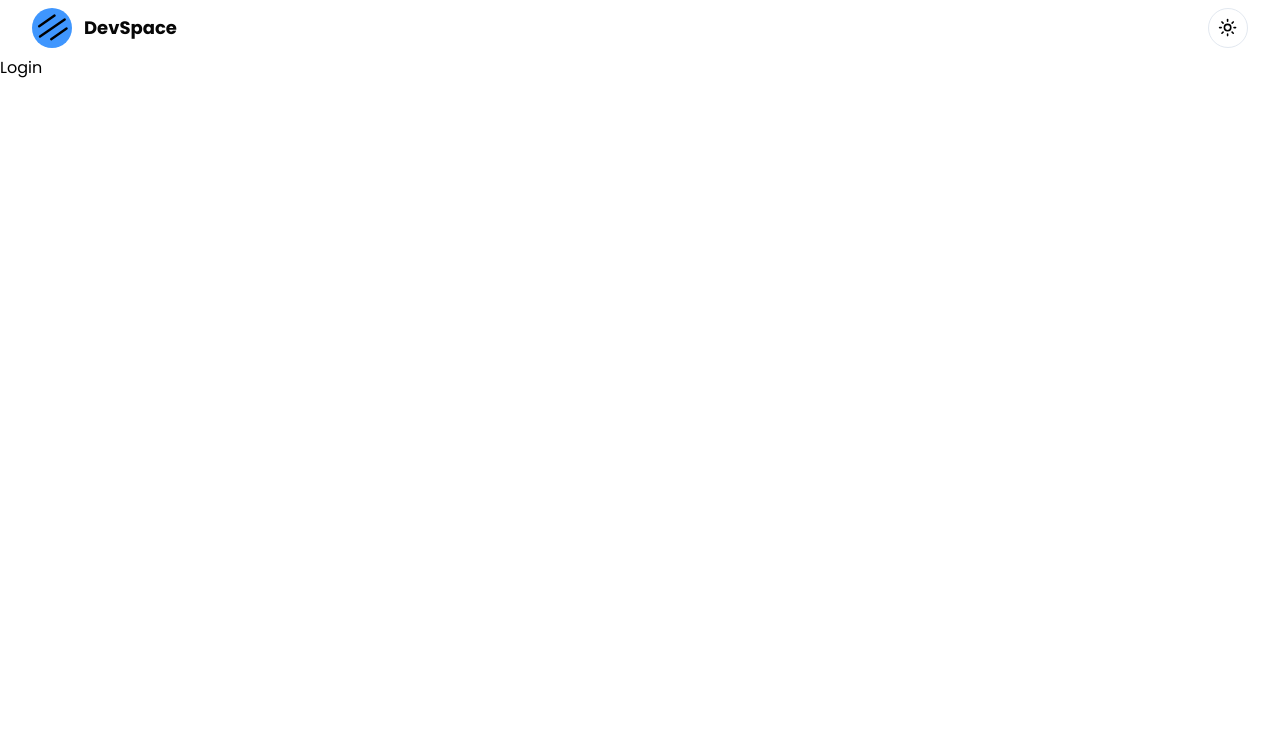
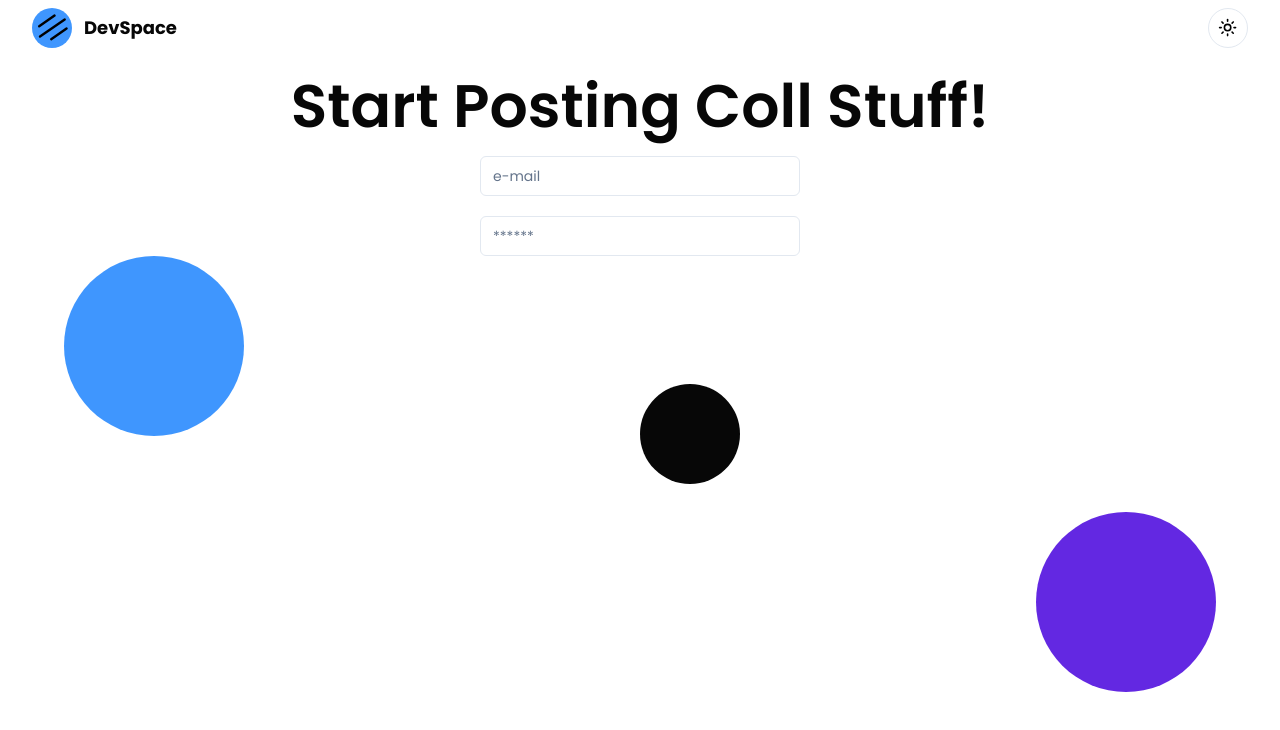
Before and after one commit to lucas-dash/DevSpace, a Next.js app: page /login in a window 1280 px wide. Shown: the top 730 px of the page. Built offline with nearby package versions, Linux system fonts and the light colour scheme.

Commit message:
login page

```diff
--- /dev/null
+++ b/src/app/(main)/home/page.tsx
@@ -0,0 +1,3 @@
+export default function Main() {
+  return <div>main page</div>;
+}
--- /dev/null
+++ b/src/app/(main)/layout.tsx
@@ -0,0 +1,7 @@
+export default function MainLayout({
+  children,
+}: {
+  children: React.ReactNode;
+}) {
+  return <>{children}</>;
+}
--- a/src/app/layout.tsx
+++ b/src/app/layout.tsx
@@ -2,7 +2,6 @@ import type { Metadata } from 'next';
 import { Inter, Poppins } from 'next/font/google';
 import './globals.css';
 import { ThemeProvider } from '@/components/theme-provider';
-import HomeNav from '@/components/HomeNav';
 
 const inter = Inter({ subsets: ['latin'] });
 const poppins = Poppins({
@@ -30,7 +29,6 @@ export default function RootLayout({
           enableSystem
           disableTransitionOnChange
         >
-          <HomeNav />
           {children}
         </ThemeProvider>
       </body>
--- a/src/app/login/page.tsx
+++ b/src/app/login/page.tsx
@@ -1,3 +1,19 @@
+import HomeNav from '@/components/HomeNav';
+import LoginForm from '@/components/login-form';
+
 export default function Login() {
-  return <div>Login</div>;
+  return (
+    <div className="relative">
+      <HomeNav />
+      <h1 className="text-4xl sm:text-5xl md:text-6xl text-secondary dark:text-secondary-dark font-semibold text-center p-5">
+        Start Posting Coll Stuff!
+      </h1>
+
+      <LoginForm />
+
+      <div className="rounded-full bg-foreground dark:bg-foreground-dark absolute h-[180px] w-[180px] left-[5%] top-[100%]"></div>
+      <div className="rounded-full bg-accent dark:bg-accent-dark absolute h-[180px] w-[180px] right-[5%] top-[200%]"></div>
+      <div className="rounded-full bg-secondary dark:bg-secondary-dark absolute h-[100px] w-[100px] left-[50%] top-[150%]"></div>
+    </div>
+  );
 }
--- a/src/app/page.tsx
+++ b/src/app/page.tsx
@@ -1,8 +1,11 @@
+import HomeNav from '@/components/HomeNav';
 import { Button } from '@/components/ui/button';
 import Link from 'next/link';
 
 export default function Home() {
   return (
+    <>
+      <HomeNav />
       <main className="flex flex-col min-h-[calc(100vh-56px)] items-center justify-start">
         <section className="mt-9">
           <h1 className="text-4xl sm:text-5xl md:text-6xl text-secondary dark:text-secondary-dark font-bold text-center p-5">
@@ -17,9 +20,9 @@ export default function Home() {
           </div>
         </section>
 
-      <section className="grid grid-cols-[1fr,1fr] md:grid-cols-[1fr_200px] gap-1 md:gap-5 h-full sm:w-4/5 mx-auto mt-16">
+        <section className="grid grid-cols-[1fr,1fr] md:grid-cols-[1fr_200px] gap-1 md:gap-5 h-full w-full sm:w-4/5 mx-auto mt-16">
           <section className="grid  md:grid-cols-4 gap-1 md:gap-5">
-          <div className="bg-secondary dark:bg-secondary-dark rounded-5xl lg:rounded-6xl flex items-center min-h-[100px] max-md:col-span-2 md:col-span-2 lg:col-span-3">
+            <div className="bg-secondary dark:bg-secondary-dark rounded-5xl lg:rounded-6xl flex items-center justify-center min-h-[100px] max-md:col-span-2 md:col-span-2 lg:col-span-3">
               <h3 className="text-lg sm:text-xl md:text-3xl lg:text-4xl text-primary dark:text-primary-dark font-semibold p-3">
                 Share your work with the world.
               </h3>
@@ -40,5 +43,6 @@ export default function Home() {
           </div>
         </section>
       </main>
+    </>
   );
 }
--- /dev/null
+++ b/src/components/login-form.tsx
@@ -0,0 +1,10 @@
+import { Input } from './ui/input';
+
+export default function LoginForm() {
+  return (
+    <section className="flex flex-col max-w-xs mx-auto gap-5 z-20">
+      <Input placeholder="e-mail" type="email" />
+      <Input placeholder="******" type="password" />
+    </section>
+  );
+}
--- a/src/components/ui/button.tsx
+++ b/src/components/ui/button.tsx
@@ -1,56 +1,58 @@
-import * as React from "react"
-import { Slot } from "@radix-ui/react-slot"
-import { cva, type VariantProps } from "class-variance-authority"
+import * as React from 'react';
+import { Slot } from '@radix-ui/react-slot';
+import { cva, type VariantProps } from 'class-variance-authority';
 
-import { cn } from "@/lib/utils"
+import { cn } from '@/lib/utils';
 
 const buttonVariants = cva(
-  "inline-flex items-center justify-center whitespace-nowrap rounded-md text-sm font-medium ring-offset-white transition-colors focus-visible:outline-none focus-visible:ring-2 focus-visible:ring-slate-950 focus-visible:ring-offset-2 disabled:pointer-events-none disabled:opacity-50 dark:ring-offset-slate-950 dark:focus-visible:ring-slate-300",
+  'inline-flex items-center justify-center whitespace-nowrap rounded-md text-sm font-medium ring-offset-white transition-colors focus-visible:outline-none focus-visible:ring-2 focus-visible:ring-slate-950 focus-visible:ring-offset-2 disabled:pointer-events-none disabled:opacity-50 dark:ring-offset-slate-950 dark:focus-visible:ring-slate-300',
   {
     variants: {
       variant: {
-        default: "bg-slate-900 text-slate-50 hover:bg-slate-900/90 dark:bg-slate-50 dark:text-slate-900 dark:hover:bg-slate-50/90",
+        default:
+          'bg-secondary text-primary hover:bg-slate-900/90 dark:bg-secondary-dark dark:text-primary-dark dark:hover:bg-slate-50/90',
         destructive:
-          "bg-red-500 text-slate-50 hover:bg-red-500/90 dark:bg-red-900 dark:text-slate-50 dark:hover:bg-red-900/90",
+          'bg-red-500 text-slate-50 hover:bg-red-500/90 dark:bg-red-900 dark:text-slate-50 dark:hover:bg-red-900/90',
         outline:
-          "border border-slate-200 bg-white hover:bg-slate-100 hover:text-slate-900 dark:border-slate-800 dark:bg-slate-950 dark:hover:bg-slate-800 dark:hover:text-slate-50",
+          'border border-slate-200 bg-white hover:bg-slate-100 hover:text-slate-900 dark:border-slate-800 dark:bg-slate-950 dark:hover:bg-slate-800 dark:hover:text-slate-50',
         secondary:
-          "bg-slate-100 text-slate-900 hover:bg-slate-100/80 dark:bg-slate-800 dark:text-slate-50 dark:hover:bg-slate-800/80",
-        ghost: "hover:bg-slate-100 hover:text-slate-900 dark:hover:bg-slate-800 dark:hover:text-slate-50",
-        link: "text-slate-900 underline-offset-4 hover:underline dark:text-slate-50",
+          'bg-slate-100 text-slate-900 hover:bg-slate-100/80 dark:bg-slate-800 dark:text-slate-50 dark:hover:bg-slate-800/80',
+        ghost:
+          'hover:bg-slate-100 hover:text-slate-900 dark:hover:bg-slate-800 dark:hover:text-slate-50',
+        link: 'text-slate-900 underline-offset-4 hover:underline dark:text-slate-50',
       },
       size: {
-        default: "h-10 px-4 py-2",
-        sm: "h-9 rounded-md px-3",
-        lg: "h-11 rounded-md px-8",
-        icon: "h-10 w-10",
+        default: 'h-10 px-4 py-2',
+        sm: 'h-9 rounded-md px-3',
+        lg: 'h-11 rounded-md px-8',
+        icon: 'h-10 w-10',
       },
     },
     defaultVariants: {
-      variant: "default",
-      size: "default",
+      variant: 'default',
+      size: 'default',
     },
   }
-)
+);
 
 export interface ButtonProps
   extends React.ButtonHTMLAttributes<HTMLButtonElement>,
     VariantProps<typeof buttonVariants> {
-  asChild?: boolean
+  asChild?: boolean;
 }
 
 const Button = React.forwardRef<HTMLButtonElement, ButtonProps>(
   ({ className, variant, size, asChild = false, ...props }, ref) => {
-    const Comp = asChild ? Slot : "button"
+    const Comp = asChild ? Slot : 'button';
     return (
       <Comp
         className={cn(buttonVariants({ variant, size, className }))}
         ref={ref}
         {...props}
       />
-    )
+    );
   }
-)
-Button.displayName = "Button"
+);
+Button.displayName = 'Button';
 
-export { Button, buttonVariants }
+export { Button, buttonVariants };
--- /dev/null
+++ b/src/components/ui/input.tsx
@@ -0,0 +1,25 @@
+import * as React from "react"
+
+import { cn } from "@/lib/utils"
+
+export interface InputProps
+  extends React.InputHTMLAttributes<HTMLInputElement> {}
+
+const Input = React.forwardRef<HTMLInputElement, InputProps>(
+  ({ className, type, ...props }, ref) => {
+    return (
+      <input
+        type={type}
+        className={cn(
+          "flex h-10 w-full rounded-md border border-slate-200 bg-white px-3 py-2 text-sm ring-offset-white file:border-0 file:bg-transparent file:text-sm file:font-medium placeholder:text-slate-500 focus-visible:outline-none focus-visible:ring-2 focus-visible:ring-slate-950 focus-visible:ring-offset-2 disabled:cursor-not-allowed disabled:opacity-50 dark:border-slate-800 dark:bg-slate-950 dark:ring-offset-slate-950 dark:placeholder:text-slate-400 dark:focus-visible:ring-slate-300",
+          className
+        )}
+        ref={ref}
+        {...props}
+      />
+    )
+  }
+)
+Input.displayName = "Input"
+
+export { Input }
```
Lines whose indentation alone changed are shown as unchanged.
